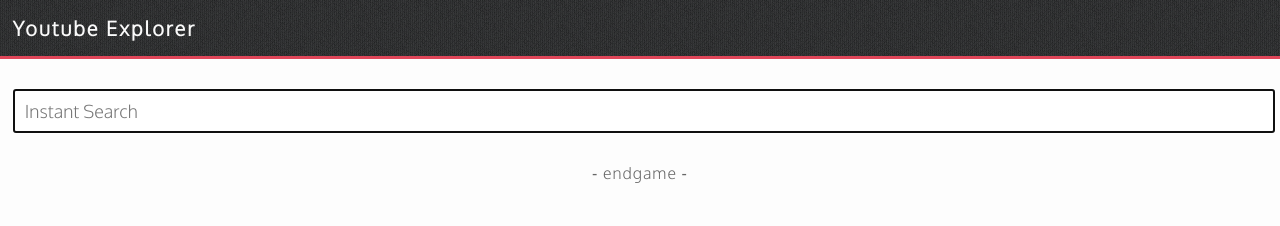
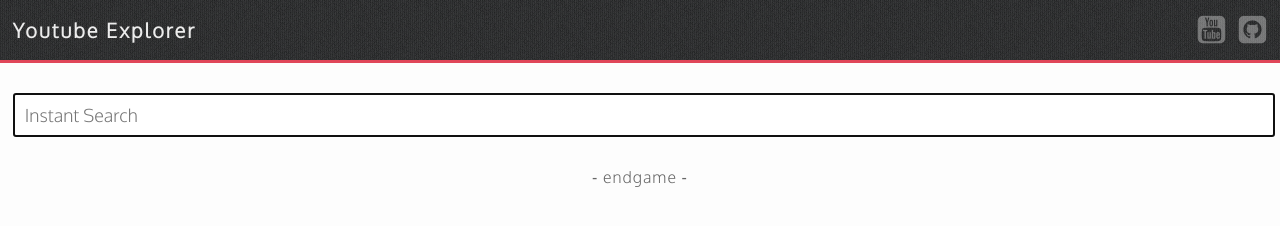
Before and after one commit to codenameyau/explorer, a website: page views/index.html in a window 1280 px wide. Drawn offline with nearby package versions, Linux system fonts and the light colour scheme; files that its build step writes are made by us from their sources; no server answers.

Commit message:
#27 - Added yt andd gh social media icons

```diff
--- a/public/css/navigation.css
+++ b/public/css/navigation.css
@@ -9,7 +9,7 @@
 }
 
 .nav-container {
-  padding: 10px 0;
+  padding: 12px 0;
 }
 
 .nav-logo {
@@ -22,5 +22,23 @@
 }
 
 .nav-logo a {
-  color: #fafafa;
+  color: #ececec;
 }
+
+.nav-right {
+  float: right;
+}
+
+.nav-social i {
+  color: rgba(255, 255, 255, 0.35);
+  margin: 2px 0 0 8px;
+}
+
+.nav-social i:hover {
+  color: #ccc;
+}
+
+.nav-social i,
+.nav-social i:hover {
+  transition: linear 0.2s;
+}
--- a/public/css/style.css
+++ b/public/css/style.css
@@ -80,7 +80,7 @@
 .search-result-caption {
   margin: -4px auto 0 auto;
   font-size: 13px;
-  background: #1c1c1c;
+  background: #111;
   color: #ccc;
   padding: 8px 0;
   height: 35px;
```
Also changed, not shown: views/partials/_header.html (+15 -2 lines), views/partials/_layout.html (+1 -0 lines), README.md.
